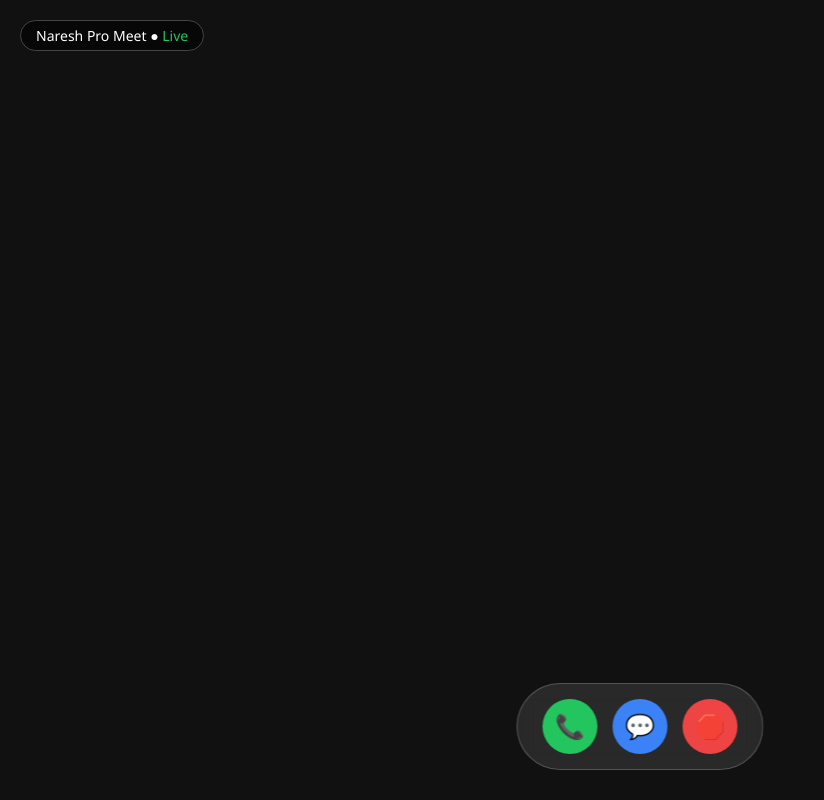
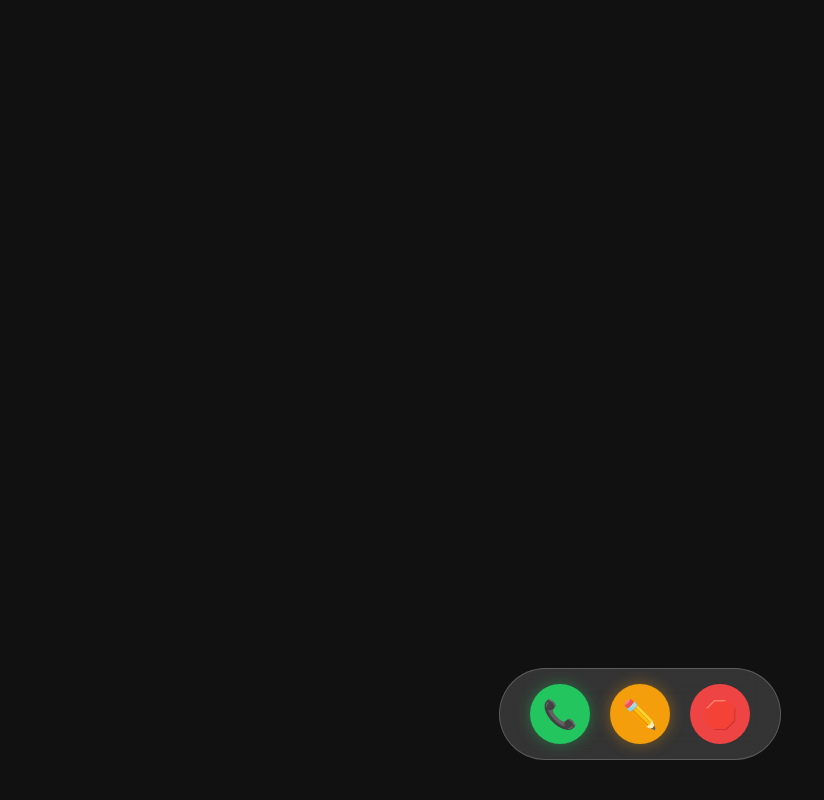
Before and after one commit to nsahoo651-lab/video-call-app, a Flask app: page / in a window 1280 px wide. Shown: the whole page, without its empty margins (0-824 px from the left). Run offline with Flask 3, Linux system fonts and the light colour scheme; some libraries are stand-ins or nearby versions.

Commit message:
Update index.html

```diff
--- a/templates/index.html
+++ b/templates/index.html
@@ -2,70 +2,102 @@
 <html lang="en">
 <head>
     <meta charset="UTF-8">
-    <meta name="viewport" content="width=device-width, initial-scale=1.0">
+    <meta name="viewport" content="width=device-width, initial-scale=1.0, maximum-scale=1.0, user-scalable=no">
     <title>Naresh Pro Meet</title>
     <style>
         * { margin: 0; padding: 0; box-sizing: border-box; }
-        body { background: #000; font-family: 'Segoe UI', sans-serif; color: white; height: 100vh; overflow: hidden; }
+        body { background: #000; font-family: sans-serif; overflow: hidden; height: 100vh; }
 
-        /* Video Container */
-        #video-grid { display: grid; grid-template-columns: repeat(auto-fit, minmax(300px, 1fr)); height: 100vh; width: 100vw; gap: 5px; }
-        video { width: 100%; height: 100%; object-fit: cover; background: #111; }
+        /* Video - Poori Screen Par */
+        #video-grid { height: 100vh; width: 100vw; display: flex; align-items: center; justify-content: center; background: #111; }
+        video { width: 100%; height: 100%; object-fit: cover; }
 
-        /* Modern Controls */
-        .controls { position: fixed; bottom: 30px; left: 50%; transform: translateX(-50%); display: flex; gap: 15px; background: rgba(255,255,255,0.1); padding: 15px 25px; border-radius: 50px; backdrop-filter: blur(10px); border: 1px solid rgba(255,255,255,0.2); z-index: 100; }
-        .btn { border: none; width: 55px; height: 55px; border-radius: 50%; cursor: pointer; font-size: 24px; color: white; display: flex; align-items: center; justify-content: center; transition: 0.3s; }
-        .btn-call { background: #22c55e; }
-        .btn-chat { background: #3b82f6; }
+        /* Movable Whiteboard Box */
+        #whiteboard-container {
+            position: absolute; top: 50px; left: 20px;
+            width: 320px; height: 280px; background: white;
+            border-radius: 12px; display: none; z-index: 200;
+            box-shadow: 0 10px 40px rgba(0,0,0,0.6); touch-action: none;
+        }
+        .handle {
+            background: #3b82f6; height: 35px; border-radius: 12px 12px 0 0;
+            display: flex; justify-content: space-between; align-items: center;
+            padding: 0 15px; color: white; cursor: move; font-weight: bold;
+        }
+        canvas { width: 100%; height: calc(100% - 35px); background: white; border-radius: 0 0 12px 12px; touch-action: none; }
+
+        /* Floating Controls */
+        .controls {
+            position: fixed; bottom: 40px; left: 50%; transform: translateX(-50%);
+            display: flex; gap: 20px; background: rgba(255,255,255,0.15);
+            padding: 15px 30px; border-radius: 50px; backdrop-filter: blur(15px);
+            border: 1px solid rgba(255,255,255,0.2); z-index: 100;
+        }
+        .btn { border: none; width: 60px; height: 60px; border-radius: 50%; cursor: pointer; font-size: 28px; color: white; display: flex; align-items: center; justify-content: center; }
+        .btn-call { background: #22c55e; box-shadow: 0 0 15px rgba(34,197,94,0.4); }
+        .btn-board { background: #f59e0b; box-shadow: 0 0 15px rgba(245,158,11,0.4); }
         .btn-end { background: #ef4444; }
-        .btn:active { transform: scale(0.9); }
-
-        .header-tag { position: absolute; top: 20px; left: 20px; z-index: 10; background: rgba(0,0,0,0.6); padding: 5px 15px; border-radius: 20px; border: 1px solid #444; font-size: 14px; }
     </style>
 </head>
 <body>
-    <div class="header-tag">Naresh Pro Meet ● <span style="color: #22c55e;">Live</span></div>
 
-    <div id="video-grid">
-        <video id="localVideo" autoplay muted playsinline></video>
+<div id="video-grid"><video id="localVideo" autoplay muted playsinline></video></div>
+
+<div id="whiteboard-container" id="draggable">
+    <div class="handle" id="boardHandle">
+        <span>BOARD ⠿</span>
+        <span onclick="toggleBoard()" style="cursor:pointer; font-size: 20px;">×</span>
+    </div>
+    <canvas id="canvas"></canvas>
 </div>
 
 <div class="controls">
-        <button class="btn btn-call" onclick="startCall()" title="Start Call">📞</button>
-        <button class="btn btn-chat" onclick="openChat()" title="Chat">💬</button>
-        <button class="btn btn-end" onclick="endCall()" title="End Call">🛑</button>
+    <button class="btn btn-call" onclick="startCall()">📞</button>
+    <button class="btn btn-board" onclick="toggleBoard()">✏️</button>
+    <button class="btn btn-end" onclick="window.location.reload()">🛑</button>
 </div>
 
-    <script src="https://cdnjs.cloudflare.com/ajax/libs/socket.io/4.0.1/socket.io.js"></script>
 <script>
-        const socket = io();
     let myStream;
+    const container = document.getElementById('whiteboard-container');
+    const handle = document.getElementById('boardHandle');
+    const canvas = document.getElementById('canvas');
+    const ctx = canvas.getContext('2d');
+    let drawing = false;
 
-        // 1. Start Call Function
     async function startCall() {
-            try {
         myStream = await navigator.mediaDevices.getUserMedia({ video: true, audio: true });
-                const videoElement = document.getElementById('localVideo');
-                videoElement.srcObject = myStream;
-                console.log("Camera started successfully");
-            } catch (err) {
-                alert("Please allow Camera and Mic permissions!");
-                console.error(err);
+        document.getElementById('localVideo').srcObject = myStream;
+    }
+
+    function toggleBoard() {
+        container.style.display = (container.style.display === 'block') ? 'none' : 'block';
+        if(container.style.display === 'block') {
+            canvas.width = canvas.offsetWidth;
+            canvas.height = canvas.offsetHeight;
+            ctx.lineWidth = 3; ctx.lineCap = 'round'; ctx.strokeStyle = 'black';
         }
     }
 
-        // 2. Chat Placeholder
-        function openChat() {
-            alert("Chat window coming soon! Video is active.");
-        }
+    // Drag Logic for Mobile & PC
+    let offset = [0,0];
+    handle.addEventListener('touchstart', (e) => {
+        offset = [container.offsetLeft - e.touches[0].clientX, container.offsetTop - e.touches[0].clientY];
+    });
+    handle.addEventListener('touchmove', (e) => {
+        container.style.left = (e.touches[0].clientX + offset[0]) + 'px';
+        container.style.top = (e.touches[0].clientY + offset[1]) + 'px';
+    });
 
-        // 3. End Call Function
-        function endCall() {
-            if (myStream) {
-                myStream.getTracks().forEach(track => track.stop());
-            }
-            window.location.reload();
-        }
+    // Drawing Logic
+    canvas.addEventListener('touchstart', (e) => { drawing = true; ctx.beginPath(); e.preventDefault(); });
+    canvas.addEventListener('touchend', () => { drawing = false; });
+    canvas.addEventListener('touchmove', (e) => {
+        if(!drawing) return;
+        const rect = canvas.getBoundingClientRect();
+        ctx.lineTo(e.touches[0].clientX - rect.left, e.touches[0].clientY - rect.top);
+        ctx.stroke();
+    });
 </script>
 </body>
 </html>
```
Lines whose indentation alone changed are shown as unchanged.
